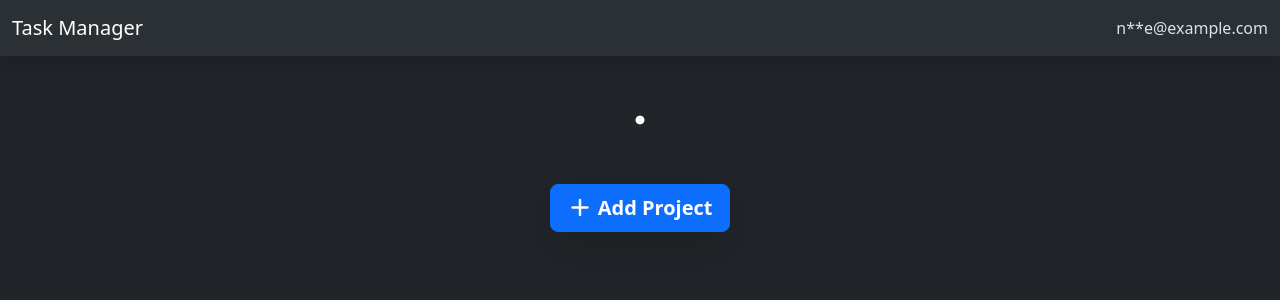
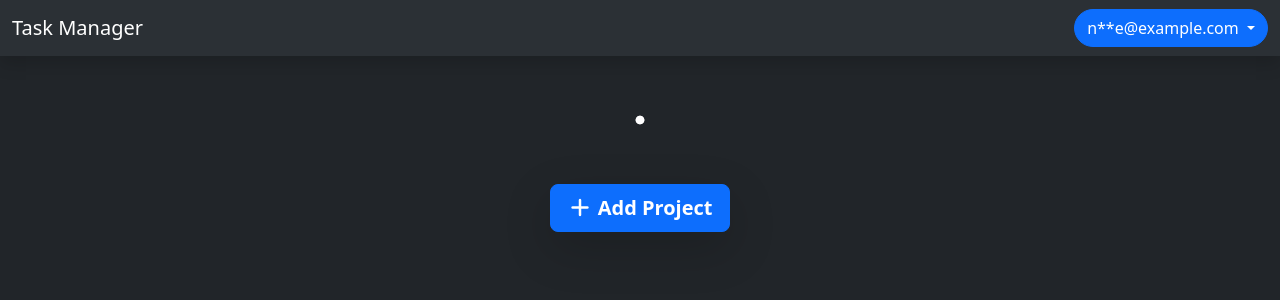
Before and after one commit to andriimwks/task-manager, a Django app: page / in a window 1280 px wide. Shown: the top 300 px of the page. Run offline with Django 5.2, Linux system fonts and the light colour scheme; the visitor is signed in with stand-in values (Sample User, id 1); some libraries are stand-ins or nearby versions.

Commit message:
feat(workspace): Add dropdown in a navbar with ability to change password and logout

```diff
--- a/templates/workspace/components/navbar.html
+++ b/templates/workspace/components/navbar.html
@@ -2,7 +2,15 @@
     <div class="container-fluid">
         <a class="navbar-brand" href="{% url 'workspace:dashboard' %}" hx-boost="true">Task Manager</a>
         <div class="d-flex">
-            {{ request.user.mask_email }}
+            <div class="dropdown">
+                <button type="button" class="btn btn-primary rounded-pill dropdown-toggle" data-bs-toggle="dropdown">
+                    {{ request.user.mask_email }}
+                </button>
+                <ul class="dropdown-menu">
+                    <li><a class="dropdown-item" href="{% url 'account_change_password' %}">Change password</a></li>
+                    <li><a class="dropdown-item" href="{% url 'account_logout' %}">Logout</a></li>
+                </ul>
+            </div>
         </div>
     </div>
 </nav>
```
